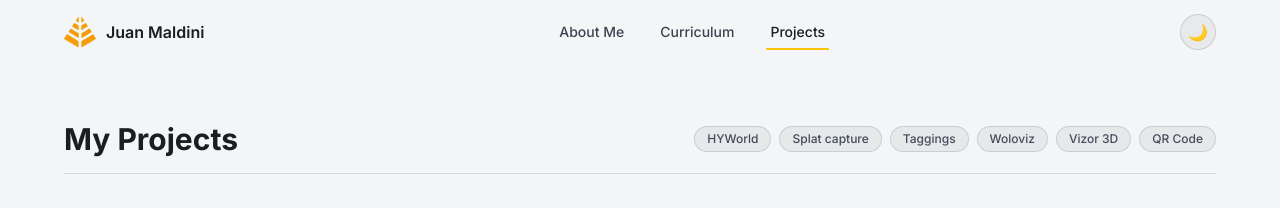
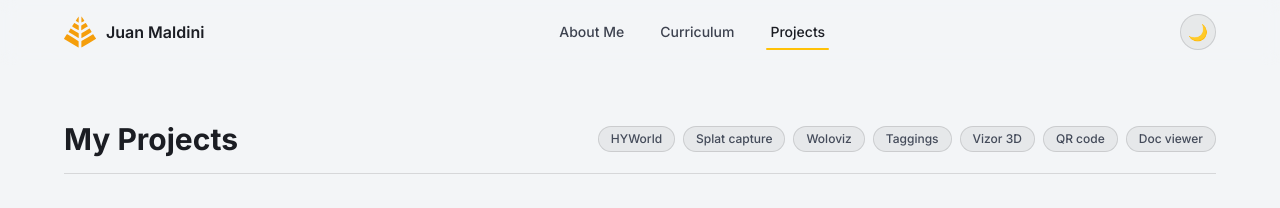
Before and after one commit to JuanMaldini/juanmaldini-web, a React (Vite) app: page /projects in a window 1280 px wide. Shown: the top 208 px of the page. Built offline with nearby package versions, Linux system fonts and the light colour scheme.

Commit message:
vpviewer

```diff
--- a/src/data/projects.ts
+++ b/src/data/projects.ts
@@ -89,8 +89,9 @@ export const getProjectsByCategory = (category: string): Project[] =>
 export const externalProjects = [
   { label: "HYWorld", url: "https://hyworldweb.vercel.app/" },
   { label: "Splat capture", url: "https://splat-capture.vercel.app/" },
+  { label: "Woloviz", url: "https://www.woloviz.com/" },
   { label: "Taggings", url: "https://taggings.vercel.app/" },
-  { label: "Woloviz", url: "https://www.woloviz.com/" },
   { label: "Vizor 3D", url: "https://vizor3d.vercel.app/" },
-  { label: "QR Code", url: "/qrcode" },
+  { label: "QR code", url: "/qrcode" },
+  { label: "Doc viewer", url: "https://vpviewer.vercel.app/" },
 ] as const;
```
